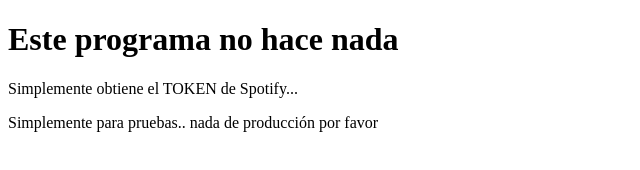
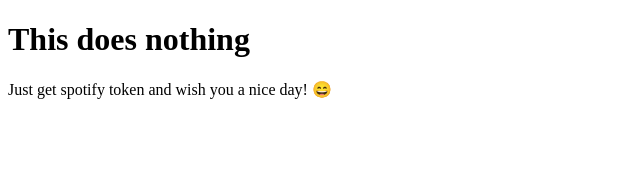
Before and after one commit to reymon359/spotify-get-token, a website: page public/index.html in a window 1280 px wide. Shown: the whole page, without its empty margins (0-640 px from the left). Drawn offline with Linux system fonts and the light colour scheme.

Commit message:
ready alfredy

```diff
--- a/public/index.html
+++ b/public/index.html
@@ -5,16 +5,13 @@
     <meta charset="UTF-8">
     <meta name="viewport" content="width=device-width, initial-scale=1.0">
     <meta http-equiv="X-UA-Compatible" content="ie=edge">
-    <title>Obtener Token de Spotify</title>
+    <title>Spotify token</title>
 </head>
 
 <body>
-    <h1>Este programa no hace nada</h1>
+    <h1>This does nothing</h1>
     <p>
-        Simplemente obtiene el TOKEN de Spotify...
-    </p>
-    <p>
-        Simplemente para pruebas.. nada de producción por favor
+        Just get spotify token and wish you a nice day! 😄
     </p>
 
 </body>
--- a/server/server.js
+++ b/server/server.js
@@ -20,7 +20,6 @@
 app.get('/spotify', (req, resp) => {
     let client_id = req.params.client_id;
     let client_secret = req.params.client_secret;
-
 
     let spotifyUrl = 'https://accounts.spotify.com/api/token';
 
```
